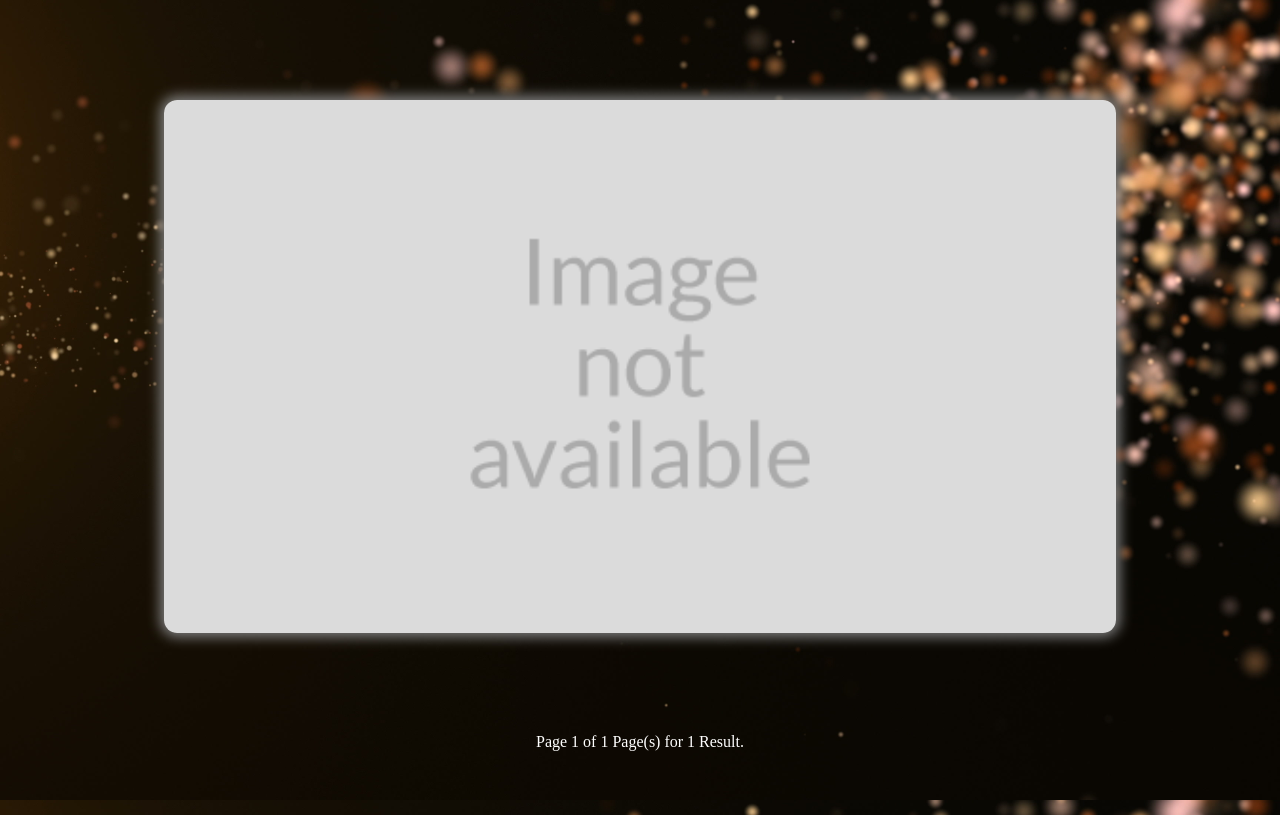
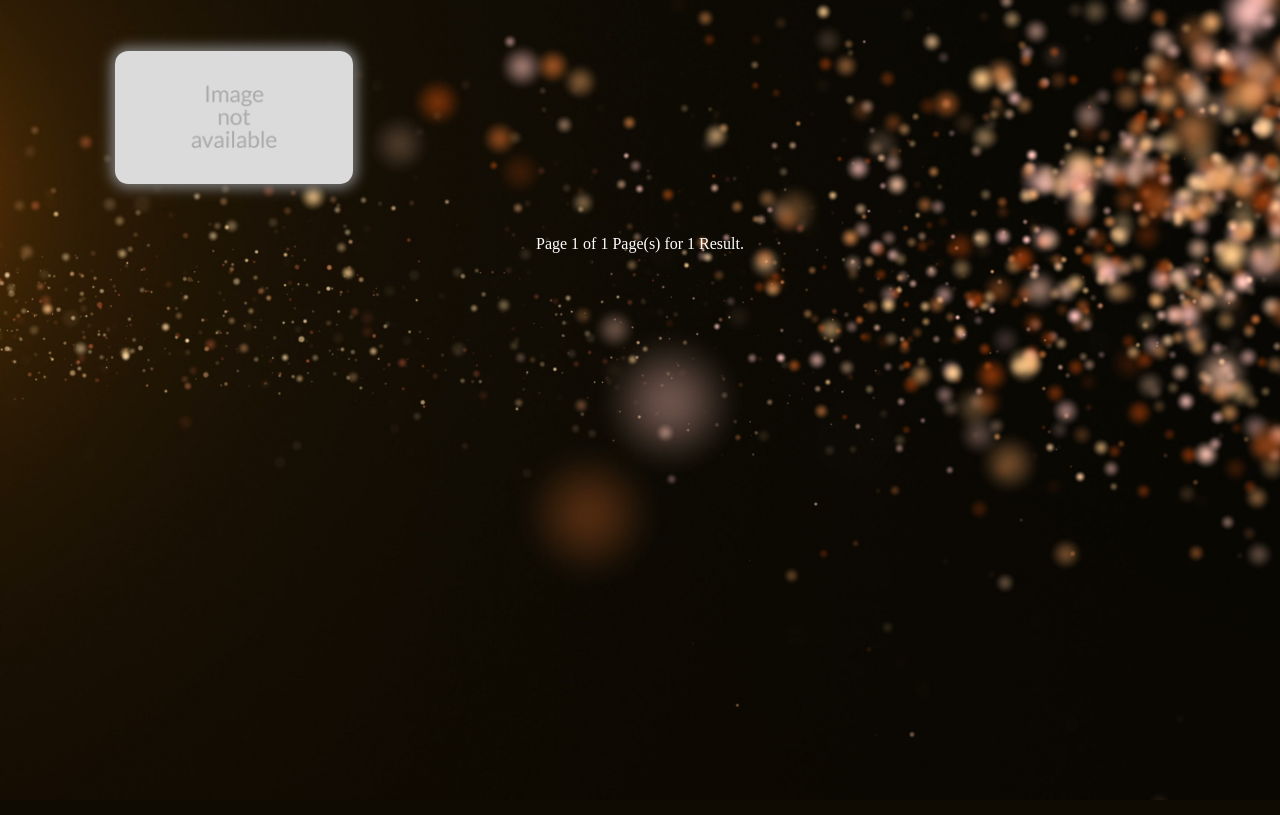
Before and after one commit to chukwumaokere/steamapi, a PHP site: page /results.php?gamename=1 in a window 1280 px wide. Run offline with PHP 8.4, Linux system fonts and the light colour scheme; tables that the repository leaves empty or names only in its code hold one stand-in row (values such as "Sample post"); data that the repository does not hold is empty; a stand-in replaces the project's code that opens the database connection.

Commit message:
fixing sizing of rows when less than 20 items

```diff
--- a/results.css
+++ b/results.css
@@ -19,6 +19,7 @@
 	display: grid;
 	/* grid: repeat(5, 250px) / auto-flow 400px; */
 	grid: repeat(5, auto) / auto-flow auto;
+	grid-template-columns: repeat(auto-fill, minmax(25%, 1fr));
 }
 .gametile{
 	display: block;
```
